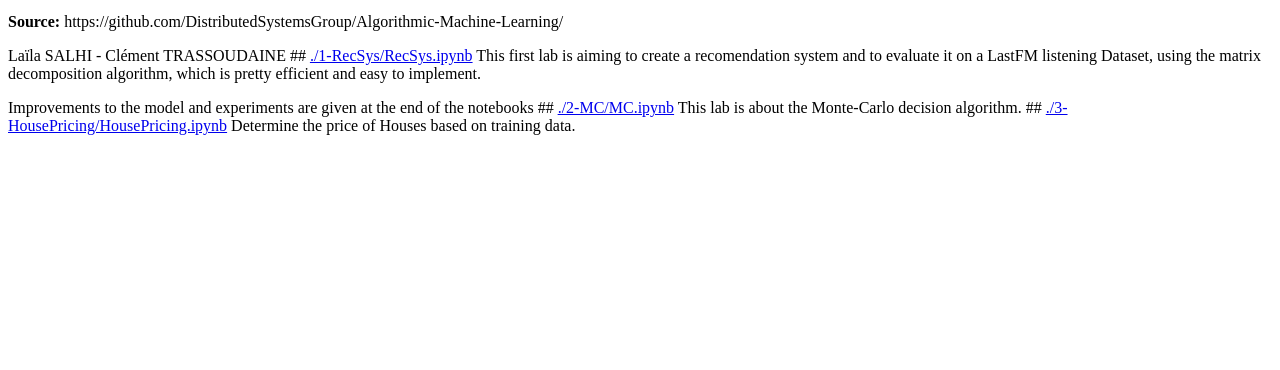
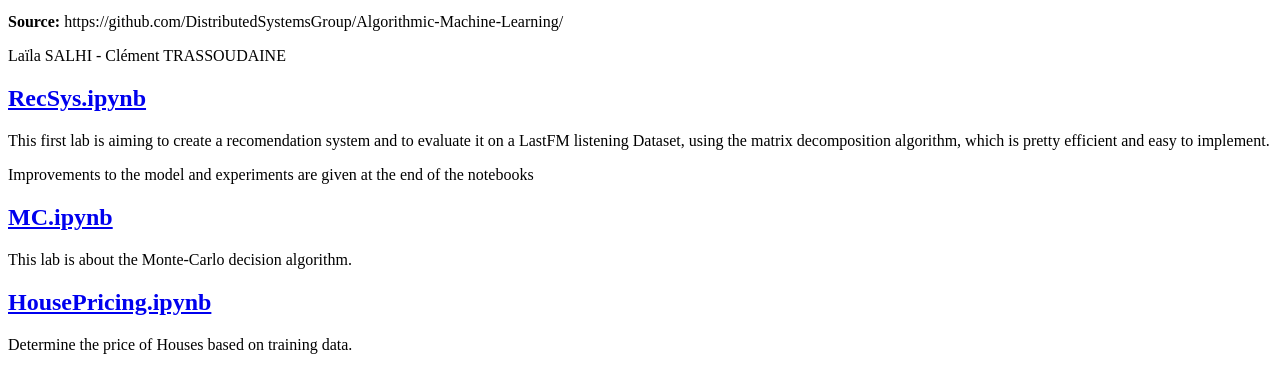
Before and after one commit to intv0id/AML_Course, a plain HTML site: page index.html in a window 1280 px wide. Shown: the part 437-807 px from the top of the page. Drawn offline with Linux system fonts and the light colour scheme.

Commit message:
Deploy intv0id/AML_Course to github.com/intv0id/AML_Course.git:gh-pages

```diff
--- a/index.html
+++ b/index.html
@@ -5,5 +5,11 @@
 <p class="caption">Build status</p>
 </div>
 <p><strong>Source:</strong> https://github.com/DistributedSystemsGroup/Algorithmic-Machine-Learning/</p>
-<p>Laïla SALHI - Clément TRASSOUDAINE ## <a href="RecSys.ipynb">./1-RecSys/RecSys.ipynb</a> This first lab is aiming to create a recomendation system and to evaluate it on a LastFM listening Dataset, using the matrix decomposition algorithm, which is pretty efficient and easy to implement.</p>
-<p>Improvements to the model and experiments are given at the end of the notebooks ## <a href="MC.ipynb">./2-MC/MC.ipynb</a> This lab is about the Monte-Carlo decision algorithm. ## <a href="HousePricing.ipynb">./3-HousePricing/HousePricing.ipynb</a> Determine the price of Houses based on training data.</p>
+<p>Laïla SALHI - Clément TRASSOUDAINE</p>
+<h2 id="recsys.ipynb"><a href="./1-RecSys/RecSys.html">RecSys.ipynb</a></h2>
+<p>This first lab is aiming to create a recomendation system and to evaluate it on a LastFM listening Dataset, using the matrix decomposition algorithm, which is pretty efficient and easy to implement.</p>
+<p>Improvements to the model and experiments are given at the end of the notebooks</p>
+<h2 id="mc.ipynb"><a href="./2-MC/MC.html">MC.ipynb</a></h2>
+<p>This lab is about the Monte-Carlo decision algorithm.</p>
+<h2 id="housepricing.ipynb"><a href="./3-HousePricing/HousePricing.html">HousePricing.ipynb</a></h2>
+<p>Determine the price of Houses based on training data.</p>
```
